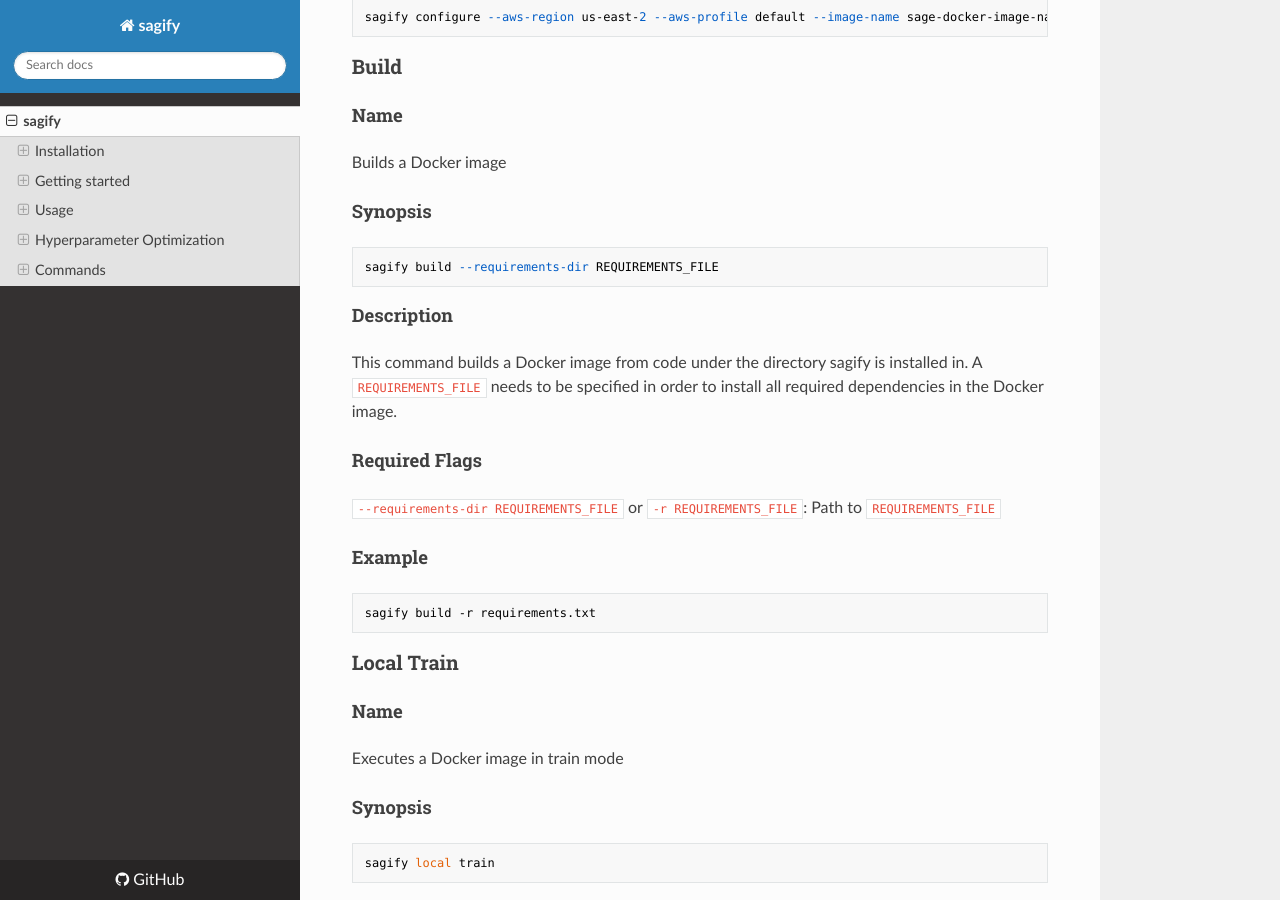
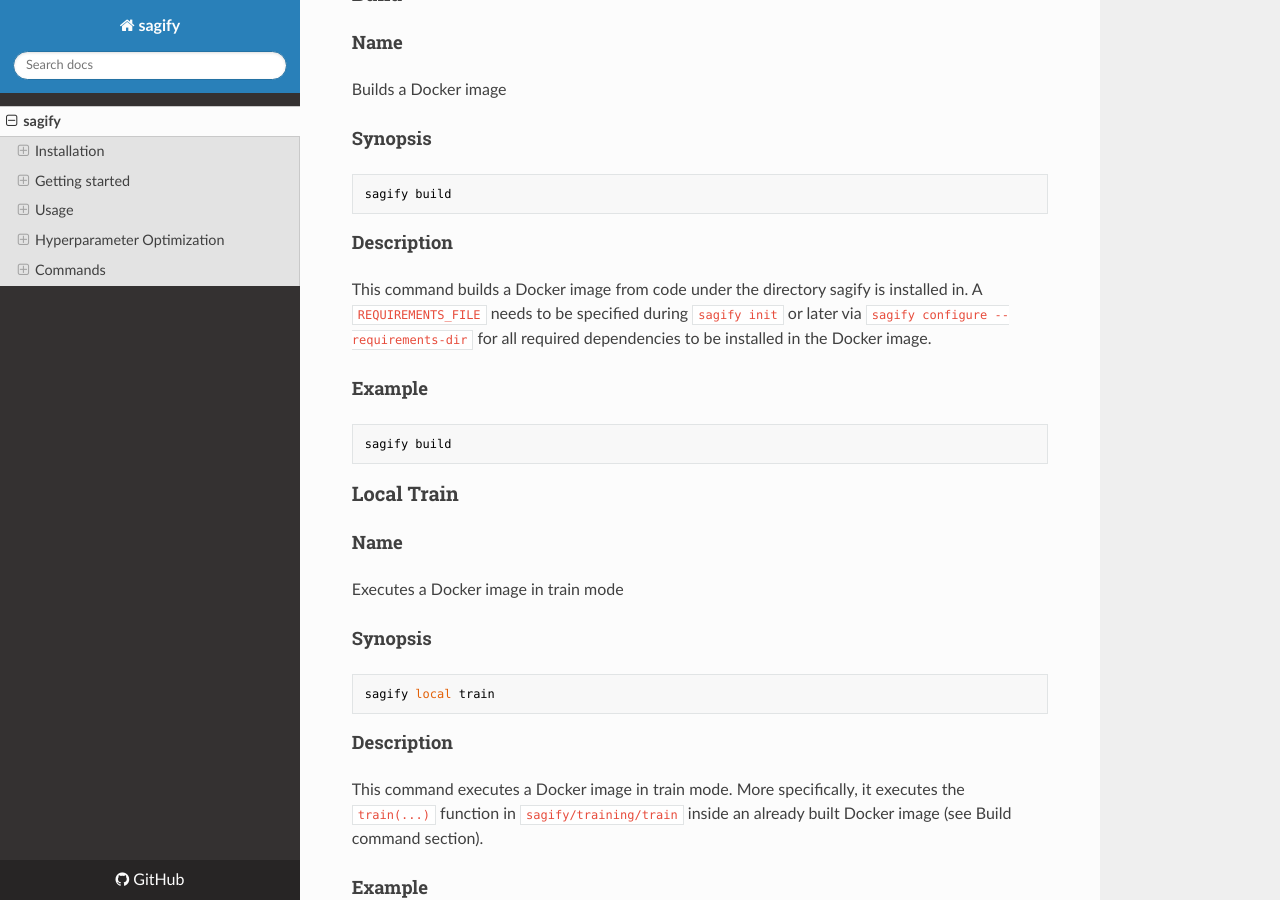
Before and after one commit to Kenza-AI/sagify, an MkDocs documentation site: the page built from docs/index.md, in a window 1280 px wide and 900 px high, scrolled down 13604 px. Built offline with MkDocs 1.6.1, drawn with Linux system fonts in a browser that asks for light colours; nearby versions of some CDN libraries; some of the changed text lies outside the part shown.

Commit message:
Updated docs

```diff
--- a/docs/index.md
+++ b/docs/index.md
@@ -155,9 +155,7 @@
 
 It's time to build the Docker image that will contain the Deep Learning Addition codebase:
 
-    sagify build -r requirements.txt
-
-The path to `requirements.txt` is necessary to be specified so that all the required dependencies are installed in Docker image.
+    sagify build
 
 If you run `docker images | grep deep-learning-addition-img` in your terminal, you'll see the created Deep Learning Addition image.
 
@@ -385,7 +383,7 @@
 
 ### Step 3: Build and Push Docker image
 
-1. `sagify build -r requirements.txt` Make sure sagify is in your `requirements.txt` file.
+1. `sagify build` Make sure sagify is in your `requirements.txt` file.
 2. `sagify push`
 
 ### Step 4: Call The CLI Command
@@ -456,19 +454,15 @@
 
 #### Synopsis
 
-    sagify build --requirements-dir REQUIREMENTS_FILE
+    sagify build
 
 #### Description
 
-This command builds a Docker image from code under the directory sagify is installed in. A `REQUIREMENTS_FILE` needs to be specified in order to install all required dependencies in the Docker image.
-
-#### Required Flags
-
-`--requirements-dir REQUIREMENTS_FILE` or `-r REQUIREMENTS_FILE`: Path to `REQUIREMENTS_FILE`
+This command builds a Docker image from code under the directory sagify is installed in. A `REQUIREMENTS_FILE` needs to be specified during `sagify init` or later via `sagify configure --requirements-dir` for all required dependencies to be installed in the Docker image.
 
 #### Example
 
-    sagify build -r requirements.txt
+    sagify build
 
 
 ### Local Train
```
Also changed, not shown: README.md (+8 -12 lines).
